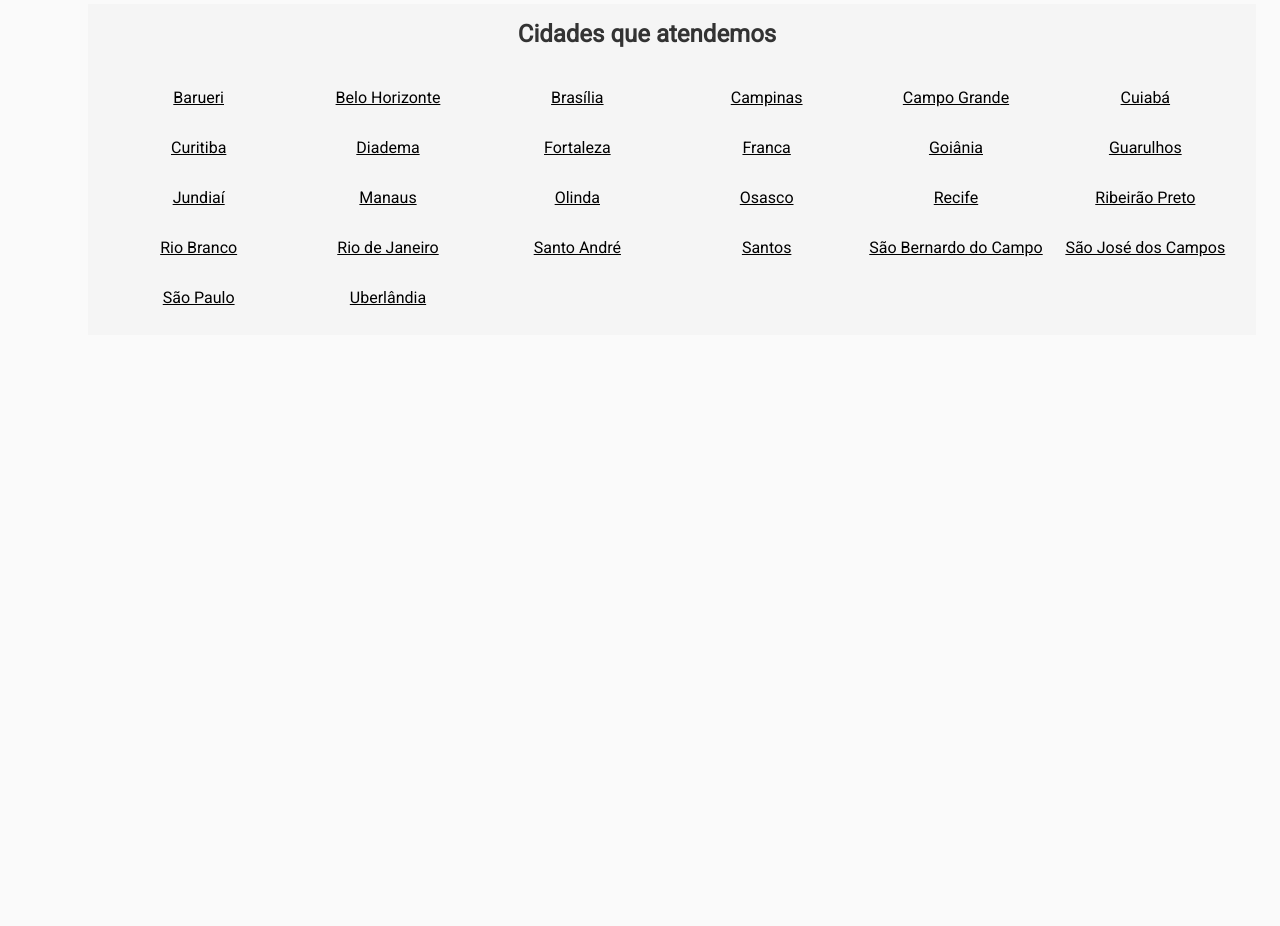
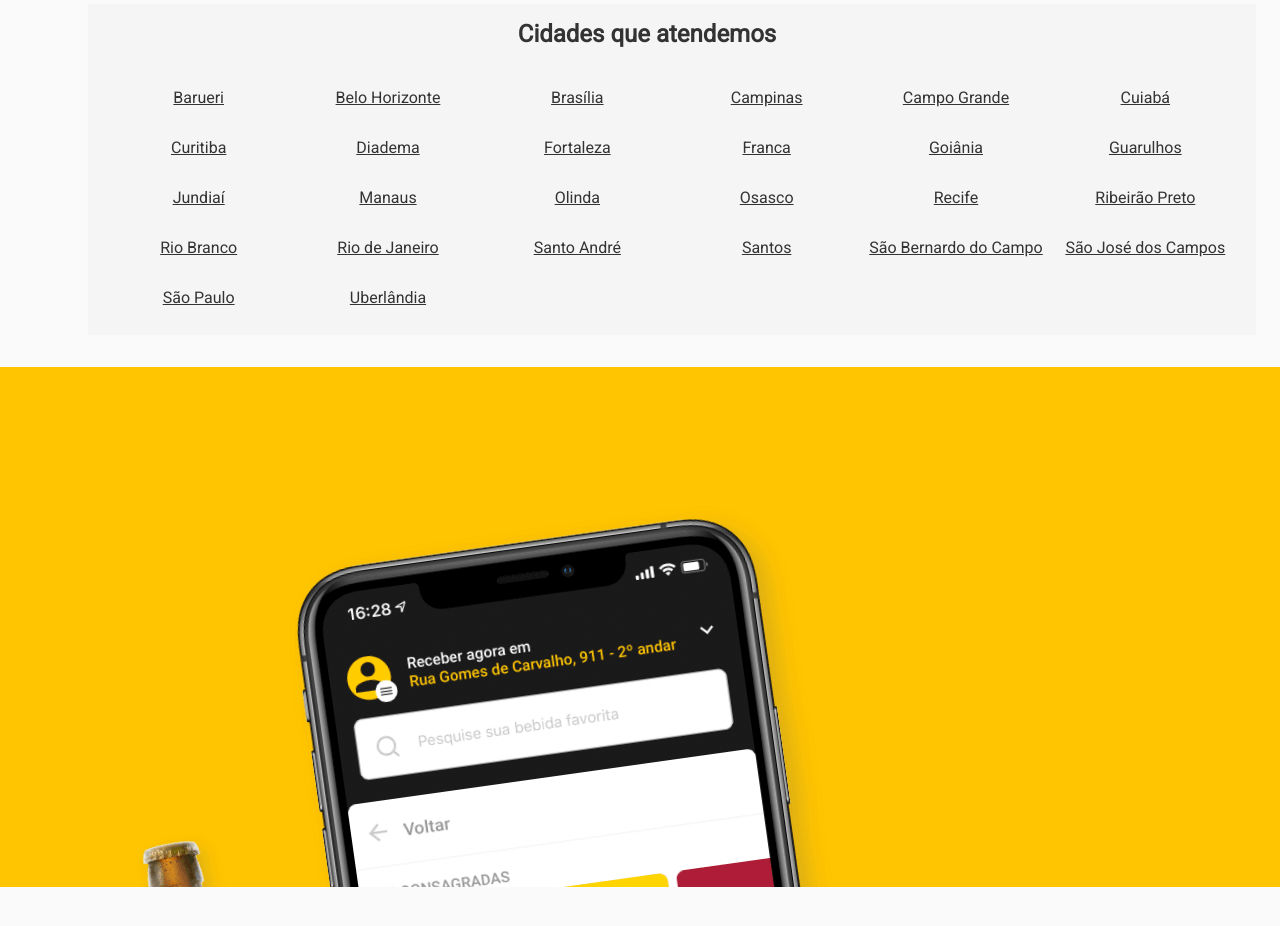
Before and after one commit to HugoBrian/projeto-ze-delivery, a plain HTML site: page index.html in a window 1280 px wide. Shown: the part 1580-2506 px from the top of the page. Drawn offline with Linux system fonts and the light colour scheme.

Commit message:
se~ção app

```diff
--- a/estilo.css
+++ b/estilo.css
@@ -302,5 +302,24 @@ ul#lista-cidades li{
     text-decoration: underline;
     line-height: 40px;
     margin-bottom: 10px;
+    color: #333333;
+}
+
+section#sec-app {
+    width: 1400px;
+    height: 520px;
+    background-color: #FFC500;
+    position: relative;
+    float: bottom;
+    margin-left: -10px;
+}
+
+div#back {
+    position: relative;
+    display: block;
+    width: 100%;
+    height: 420px;
+    top: 100px;
+    background: url(imagens/background-bottom.png);
 }
 /* pegar as imagens pelo firefox em informações da página*/
--- a/index.html
+++ b/index.html
@@ -147,11 +147,16 @@
                 <li>Uberlândia</li>
             </ul>
         </section>
-    </div>
-
-    <div style="height: 32px;"></div>
 
 
+        <div style="height: 32px;"></div>
+
+        <section id="sec-app">
+            <div id="back">
+
+            </div>
+        </section>
+    </div>
     <div style="height: 3000px;"></div>
 </body>
 
```
